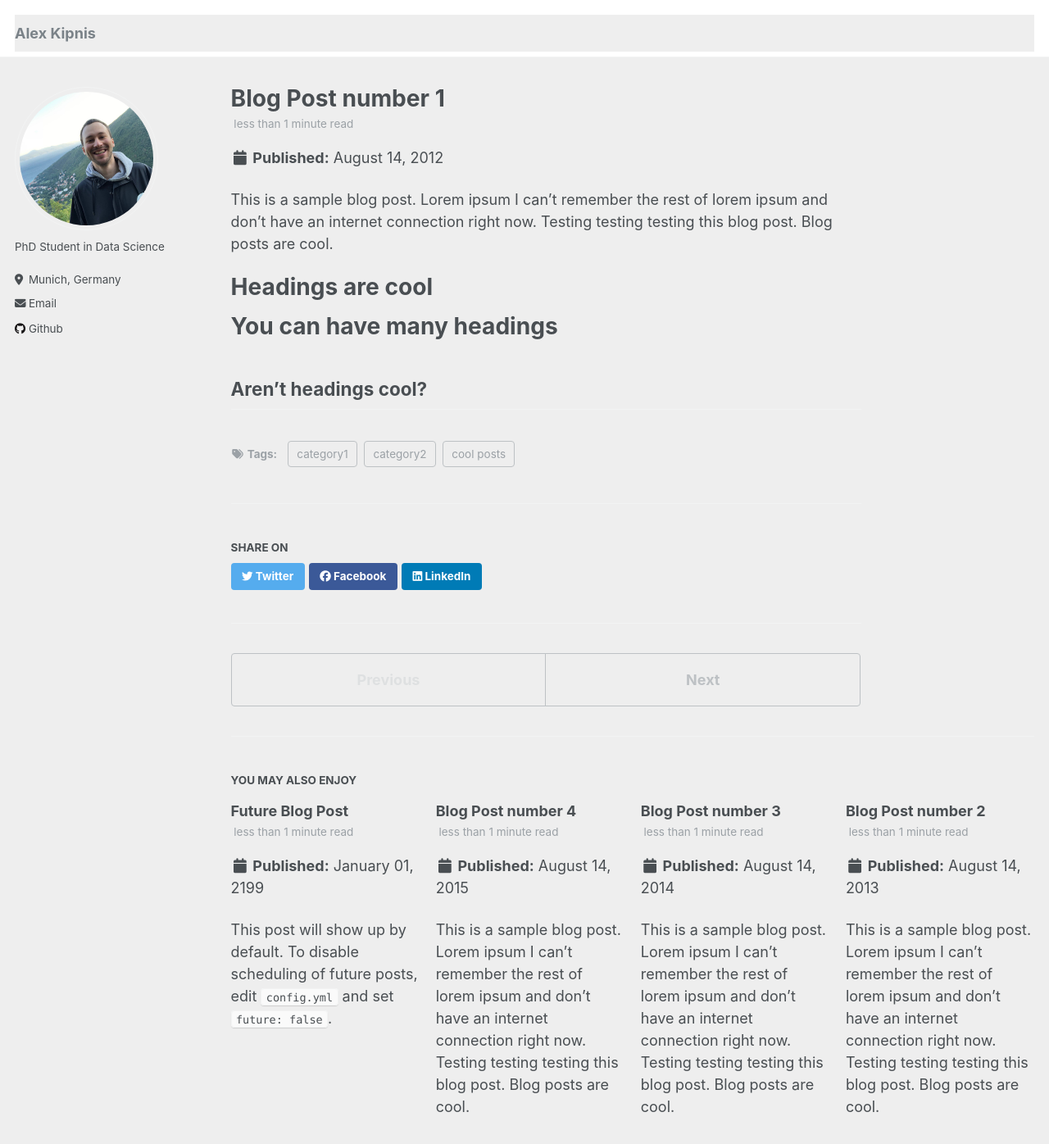
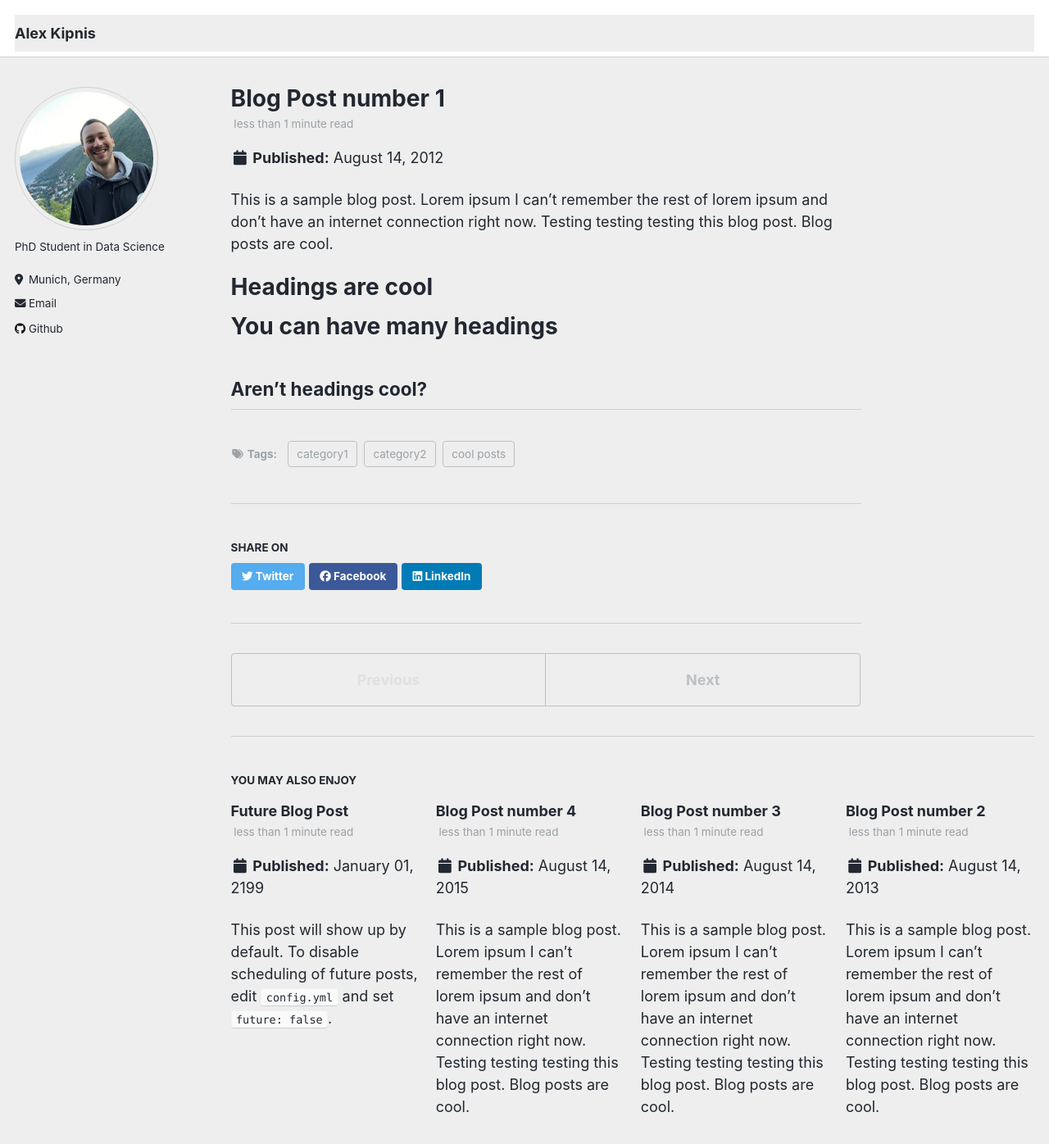
Before and after one commit to adkipnis/adkipnis.github.io, a Jekyll site: the page built from _posts/2012-08-14-blog-post-1.md, in a window 1280 px wide and 1400 px high. Shown: the top 1396 px of the window at 82% size. Built offline with Jekyll 4.4.1, drawn with Linux system fonts in a browser that asks for light colours.

Commit message:
Update _variables.scss

```diff
--- a/_sass/_variables.scss
+++ b/_sass/_variables.scss
@@ -60,15 +60,17 @@
 $darker-gray                : mix(#000, $gray, 60%);
 $light-gray                 : mix(#fff, $gray, 50%);
 $lighter-gray               : mix(#fff, $gray, 90%);
+$primary-color              : #0092ca !default;
 
 $body-color                 : #fff;
-$background-color           : #eeeeee;
+$background-color           : #eeeeee !default;
 $code-background-color      : #fafafa;
 $code-background-color-dark : $light-gray;
-$text-color                 : $dark-gray;
-$border-color               : $lighter-gray;
+$text-color                 : #222831 !default;
+$muted-text-color           : #393e46 !default;
+$border-color               : mix(#fff, #393e46, 75%) !default;
+$footer-background-color:   $primary-color !default;
 
-$primary-color              : #7a8288;
 $success-color              : #62c462;
 $warning-color              : #f89406;
 $danger-color               : #ee5f5b;
@@ -102,11 +104,11 @@
 
 
 /* links */
-$link-color                 : $info-color;
+$link-color                 : #393e46 !default;
 $link-color-hover           : mix(#000, $link-color, 25%);
 $link-color-visited         : mix(#fff, $link-color, 25%);
-$masthead-link-color        : $primary-color;
-$masthead-link-color-hover  : mix(#000, $primary-color, 25%);
+$masthead-link-color        : $text-color !default;
+$masthead-link-color-hover  : $text-color !default;
 
 
 /*
@@ -163,3 +165,11 @@
 $navicon-width              : 28px;
 $navicon-height             : 4px;
 $global-transition          : all 0.2s ease-in-out;
+
+.page__footer {
+  color: #fff !important; // override
+}
+
+.page__footer-follow .social-icons .svg-inline--fa {
+  color: inherit;
+}
```
